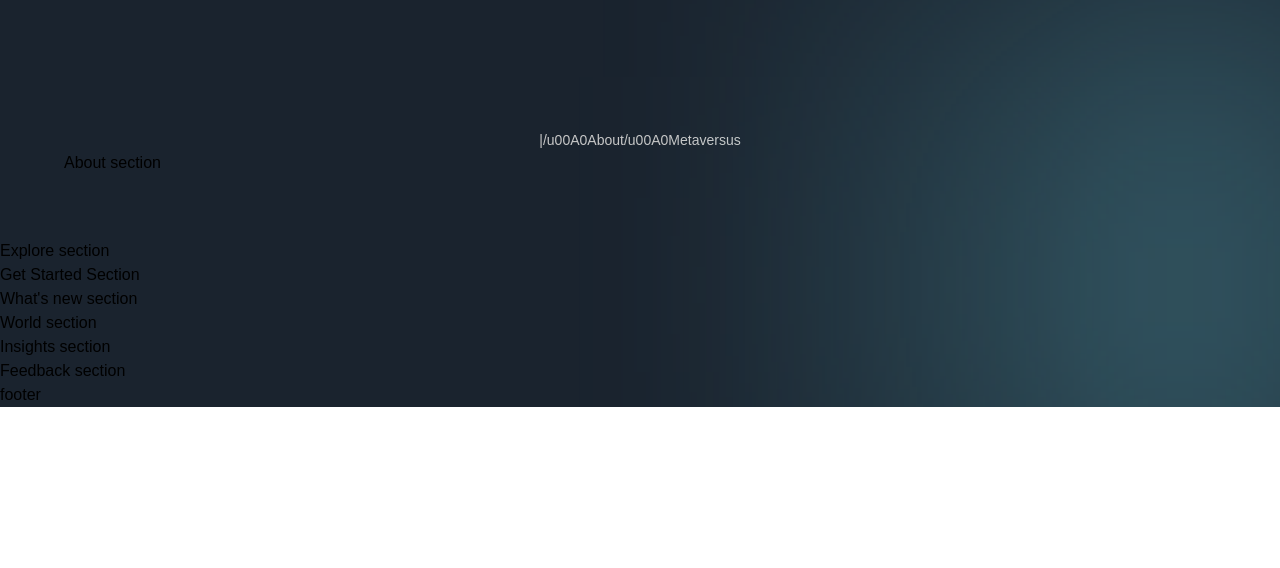
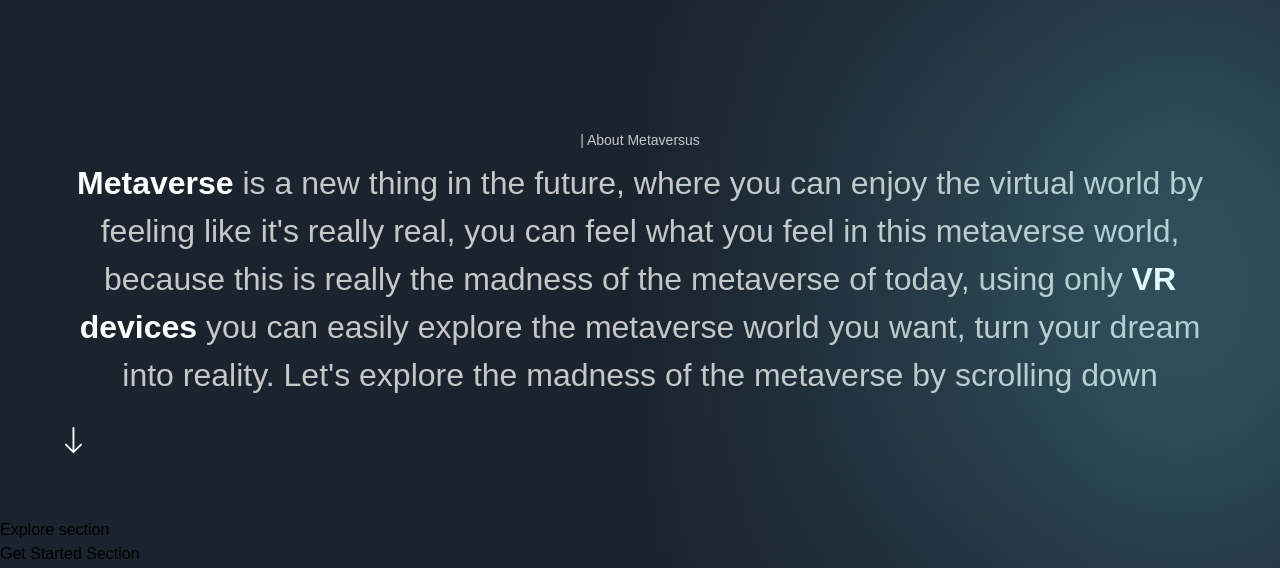
Before and after one commit to JacqueKajiya/motion-landingpage, a Next.js app: page / in a window 1280 px wide. Shown: the part 1038-1606 px from the top of the page. Before the commit the page ends 1445 px from the top, so only its background shows below. Built offline with nearby package versions, Linux system fonts and the light colour scheme; a web font is replaced by a local one.

Commit message:
feat: added about section

```diff
--- a/components/CustomTexts.jsx
+++ b/components/CustomTexts.jsx
@@ -10,7 +10,7 @@
   >
     {Array.from(title).map((Letter, index) => (
       <motion.span variants={textVariant2} key={index}>
-        {Letter === ' ' ? '/u00A0' : Letter}
+        {Letter === '  ' ? '/u00A0' : Letter}
       </motion.span>
     ))}
   </motion.p>
--- a/sections/About.jsx
+++ b/sections/About.jsx
@@ -15,11 +15,24 @@
       whileInView="show"
       viewport={{ onde: false, amount: 0.25 }}
       className={`${styles.innerWidth} mx-auto ${styles.flexCenter} flex-col`}
+    >
+      <TypingText title="| About Metaversus"
+        textStyles="text-center"
+      />
+
+      <motion.p variants={fadeIn('up', 'tween', 0.2, 1)}
+        className="mt-[8px] font-normal sm:text-[32px] text-[20px] text-center text-secondary-white"
+      >
+        <span className="font-extrabold text-white">Metaverse </span>
+        is a new thing in the future, where you can enjoy the virtual world by feeling like it's really real, you can feel what you feel in this metaverse world, because this is really the madness of the metaverse of today, using only <span className="font-extrabold text-white">VR devices</span> you can easily explore the metaverse world you want, turn your dream into reality. Let's explore the madness of the metaverse by scrolling down
+      </motion.p>
+    </motion.div>
+    <motion.img
+      variants={fadeIn('up', 'tween', 0.3, 1)}
+      src="/arrow-down.svg"
+      alt="arrow down"
+      className="w-[18px] h[28px] object-contain mt-[28px]"
     />
-    <TypingText title="| About Metaversus"
-      textStyles="text-center"
-    />
-    About section
   </section>
 );
 
```
